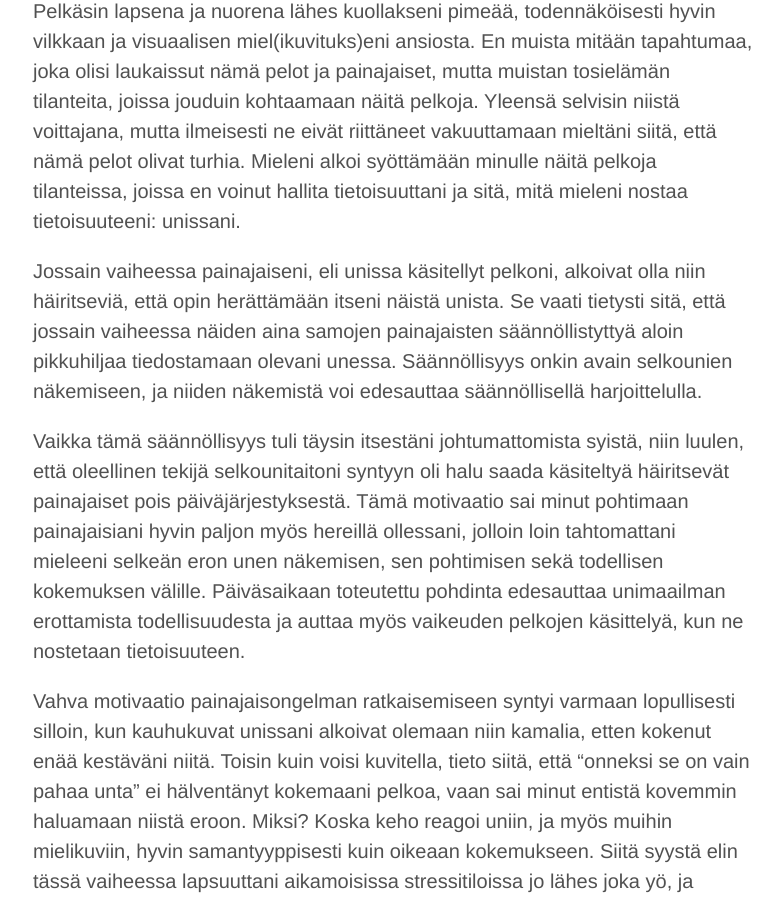
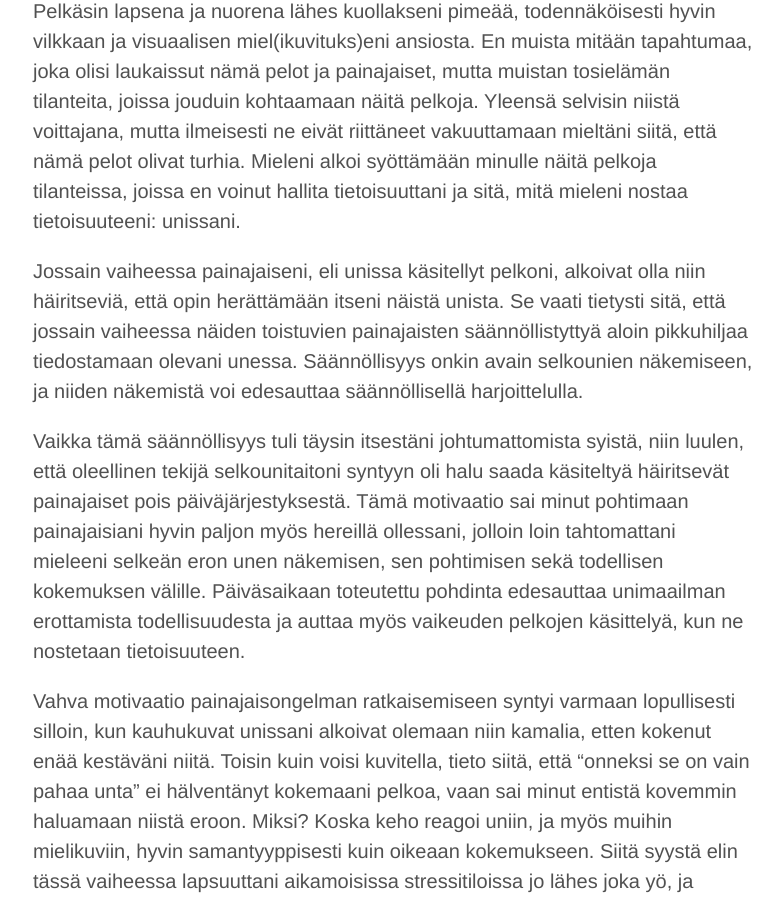
Before and after one commit to niinapiira/neppari.net, a Jekyll site: the page built from _posts/2016-09-26-unien-hyodyntaminen-tunnetyoskentelyssa-filename.md, in a window 1280 px wide and 900 px high, scrolled down 855 px. Shown: the whole window, without its empty margins (247-1029 px from the left). Built offline with Jekyll 4.4.1, drawn with Linux system fonts in a browser that asks for light colours.

Commit message:
Updated 2016-09-26-unien-hyodyntaminen-tunnetyoskentelyssa-filename.md

```diff
--- a/_posts/2016-09-26-unien-hyodyntaminen-tunnetyoskentelyssa-filename.md
+++ b/_posts/2016-09-26-unien-hyodyntaminen-tunnetyoskentelyssa-filename.md
@@ -9,7 +9,7 @@
 
 Pelkäsin lapsena ja nuorena lähes kuollakseni pimeää, todennäköisesti hyvin vilkkaan ja visuaalisen miel(ikuvituks)eni ansiosta. En muista mitään tapahtumaa, joka olisi laukaissut nämä pelot ja painajaiset, mutta muistan tosielämän tilanteita, joissa jouduin kohtaamaan näitä pelkoja. Yleensä selvisin niistä voittajana, mutta ilmeisesti ne eivät riittäneet vakuuttamaan mieltäni siitä, että nämä pelot olivat turhia. Mieleni alkoi syöttämään minulle näitä pelkoja tilanteissa, joissa en voinut hallita tietoisuuttani ja sitä, mitä mieleni nostaa tietoisuuteeni: unissani.
 
-Jossain vaiheessa painajaiseni, eli unissa käsitellyt pelkoni, alkoivat olla niin häiritseviä, että opin herättämään itseni näistä unista. Se vaati tietysti sitä, että jossain vaiheessa näiden aina samojen painajaisten säännöllistyttyä aloin pikkuhiljaa tiedostamaan olevani unessa. Säännöllisyys onkin avain selkounien näkemiseen, ja niiden näkemistä voi edesauttaa säännöllisellä harjoittelulla.
+Jossain vaiheessa painajaiseni, eli unissa käsitellyt pelkoni, alkoivat olla niin häiritseviä, että opin herättämään itseni näistä unista. Se vaati tietysti sitä, että jossain vaiheessa näiden toistuvien painajaisten säännöllistyttyä aloin pikkuhiljaa tiedostamaan olevani unessa. Säännöllisyys onkin avain selkounien näkemiseen, ja niiden näkemistä voi edesauttaa säännöllisellä harjoittelulla.
 
 Vaikka tämä säännöllisyys tuli täysin itsestäni johtumattomista syistä, niin luulen, että oleellinen tekijä selkounitaitoni syntyyn oli halu saada käsiteltyä häiritsevät painajaiset pois päiväjärjestyksestä. Tämä motivaatio sai minut pohtimaan painajaisiani hyvin paljon myös hereillä ollessani, jolloin loin tahtomattani mieleeni selkeän eron unen näkemisen, sen pohtimisen sekä todellisen kokemuksen välille. Päiväsaikaan toteutettu pohdinta edesauttaa unimaailman erottamista todellisuudesta ja auttaa myös vaikeuden pelkojen käsittelyä, kun ne nostetaan tietoisuuteen.
 
```
